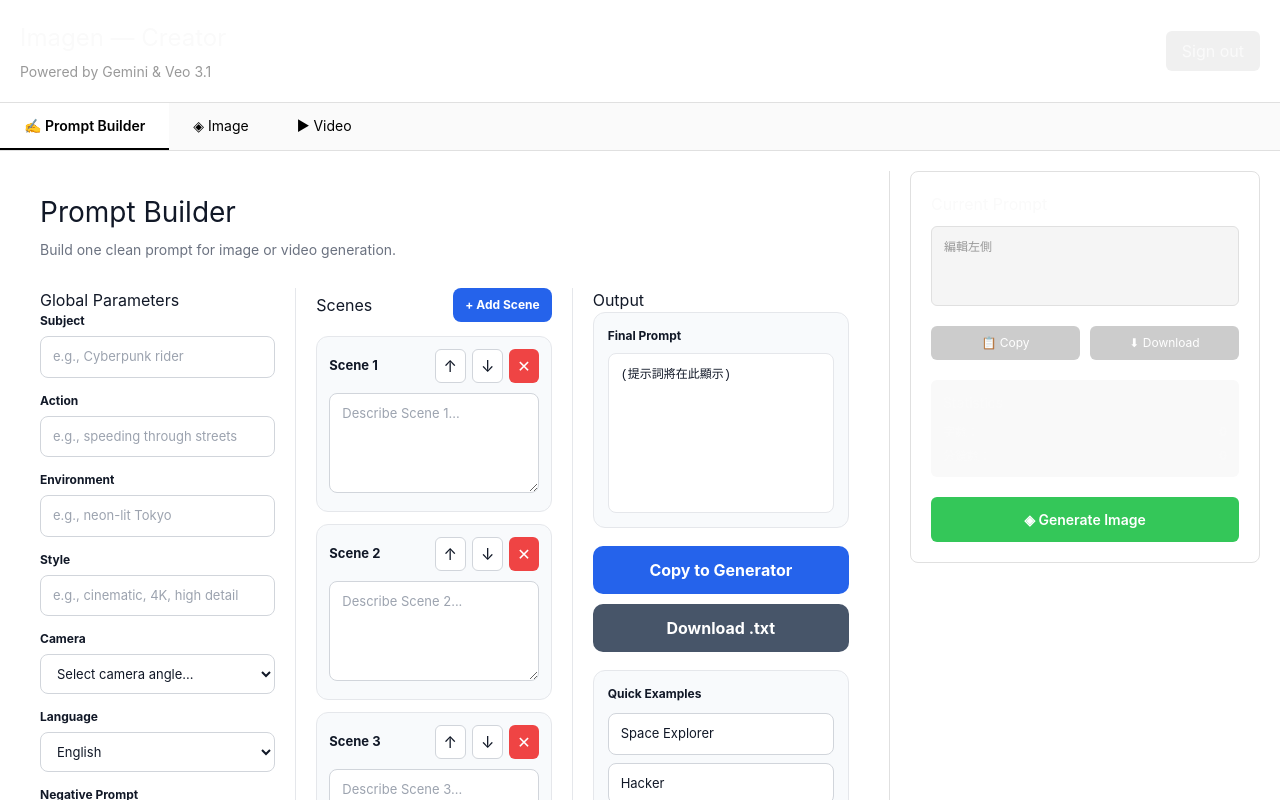
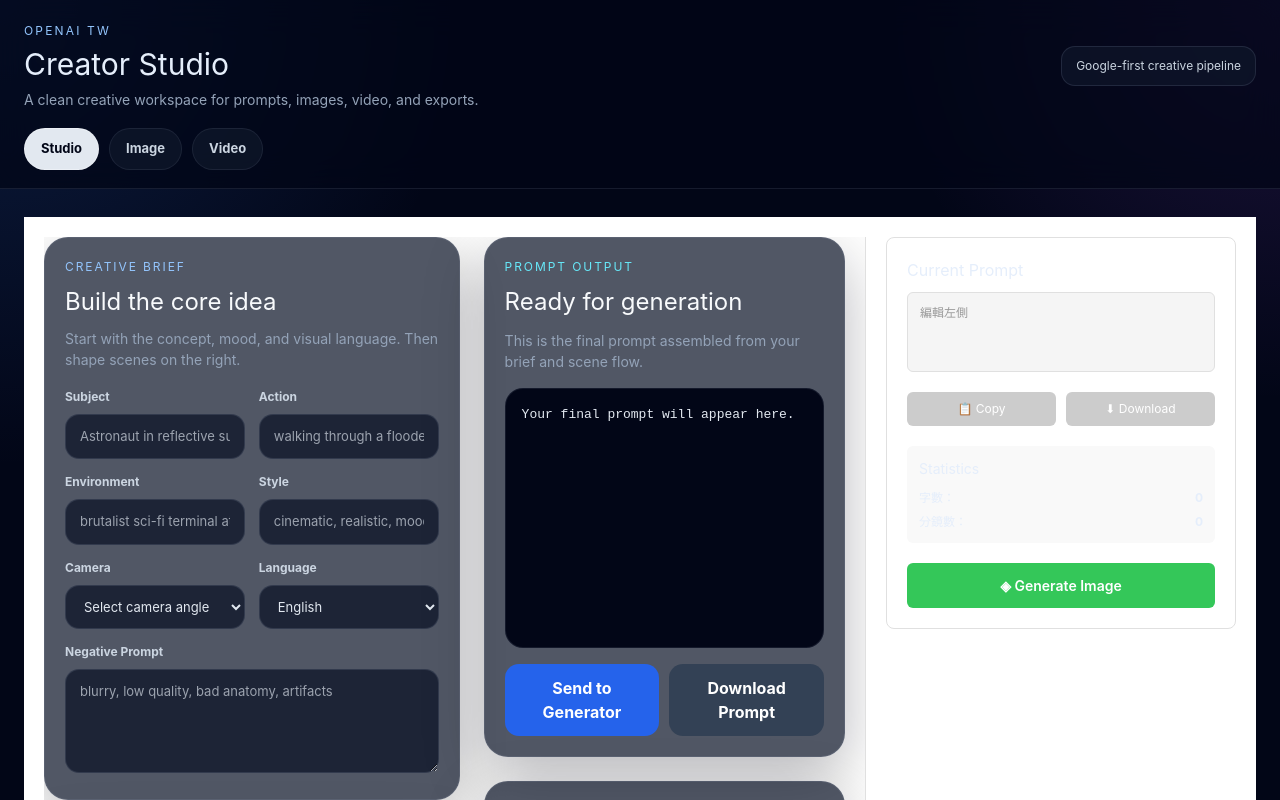
Before and after one commit to mavicair2tw/openai-tw-site, a Next.js app: page /creator in a window 1280 px wide. Shown: the top 800 px of the page. Built offline with nearby package versions, Linux system fonts and the light colour scheme.

Commit message:
feat(creator): redesign studio shell and prompt builder

```diff
--- a/src/app/creator/layout.tsx
+++ b/src/app/creator/layout.tsx
@@ -4,59 +4,97 @@ import { usePathname } from 'next/navigation';
 import Link from 'next/link';
 import { ReactNode } from 'react';
 
+const tabs = [
+  { label: 'Studio', path: '/creator' },
+  { label: 'Image', path: '/creator/image' },
+  { label: 'Video', path: '/creator/video' },
+];
+
 export default function CreatorLayout({ children }: { children: ReactNode }) {
   const pathname = usePathname();
 
-  const tabs = [
-    { label: '✍ Prompt Builder', path: '/creator', active: pathname === '/creator' },
-    { label: '◈ Image', path: '/creator/image', active: pathname === '/creator/image' },
-    { label: '▶ Video', path: '/creator/video', active: pathname === '/creator/video' },
-  ];
-
   return (
-    <div style={{ minHeight: '100vh', display: 'flex', flexDirection: 'column' }}>
-      <header style={{ padding: '20px', borderBottom: '1px solid #e0e0e0', background: '#fff' }}>
-        <div style={{ display: 'flex', justifyContent: 'space-between', alignItems: 'center' }}>
+    <div
+      style={{
+        minHeight: '100vh',
+        background:
+          'radial-gradient(circle at top left, rgba(59,130,246,0.18), transparent 28%), radial-gradient(circle at top right, rgba(168,85,247,0.16), transparent 24%), #020617',
+        color: '#e5eefb',
+      }}
+    >
+      <header
+        style={{
+          position: 'sticky',
+          top: 0,
+          zIndex: 20,
+          backdropFilter: 'blur(18px)',
+          background: 'rgba(2,6,23,0.72)',
+          borderBottom: '1px solid rgba(148,163,184,0.14)',
+        }}
+      >
+        <div
+          style={{
+            maxWidth: '1440px',
+            margin: '0 auto',
+            padding: '22px 24px 18px',
+            display: 'flex',
+            justifyContent: 'space-between',
+            alignItems: 'center',
+            gap: '20px',
+          }}
+        >
           <div>
-            <h1 style={{ margin: '0 0 5px 0', fontSize: '24px' }}>Imagen — Creator</h1>
-            <p style={{ margin: '0', fontSize: '14px', color: '#999' }}>
-              Powered by Gemini & Veo 3.1
+            <div style={{ fontSize: '12px', letterSpacing: '0.18em', textTransform: 'uppercase', color: '#93c5fd', marginBottom: '8px' }}>
+              OpenAI TW
+            </div>
+            <h1 style={{ margin: 0, fontSize: '30px', lineHeight: 1.1 }}>Creator Studio</h1>
+            <p style={{ margin: '8px 0 0', fontSize: '14px', color: '#94a3b8' }}>
+              A clean creative workspace for prompts, images, video, and exports.
             </p>
           </div>
-          <button style={{ padding: '8px 16px', cursor: 'pointer', background: '#f0f0f0', border: 'none', borderRadius: '6px' }}>
-            Sign out
-          </button>
+
+          <div
+            style={{
+              padding: '10px 14px',
+              borderRadius: '14px',
+              background: 'rgba(15,23,42,0.78)',
+              border: '1px solid rgba(148,163,184,0.16)',
+              color: '#cbd5e1',
+              fontSize: '12px',
+            }}
+          >
+            Google-first creative pipeline
           </div>
-      </header>
+        </div>
 
-      <nav style={{ display: 'flex', borderBottom: '1px solid #e0e0e0', background: '#fafafa' }}>
-        {tabs.map((tab) => (
+        <div style={{ maxWidth: '1440px', margin: '0 auto', padding: '0 24px 18px' }}>
+          <nav style={{ display: 'flex', gap: '10px' }}>
+            {tabs.map((tab) => {
+              const active = pathname === tab.path;
+              return (
                 <Link
                   key={tab.path}
                   href={tab.path}
                   style={{
-              padding: '12px 24px',
-              background: tab.active ? '#fff' : 'transparent',
-              borderBottom: tab.active ? '2px solid #000' : 'none',
-              cursor: 'pointer',
-              fontSize: '14px',
-              fontWeight: tab.active ? '600' : '400',
+                    padding: '10px 16px',
+                    borderRadius: '999px',
                     textDecoration: 'none',
-              color: '#000',
+                    color: active ? '#020617' : '#cbd5e1',
+                    background: active ? '#e2e8f0' : 'rgba(15,23,42,0.75)',
+                    border: active ? '1px solid rgba(255,255,255,0.35)' : '1px solid rgba(148,163,184,0.12)',
+                    fontSize: '13px',
+                    fontWeight: 700,
                   }}
                 >
                   {tab.label}
                 </Link>
-        ))}
+              );
+            })}
           </nav>
+        </div>
+      </header>
 
-      <main style={{ flex: 1 }}>
-        {children}
-      </main>
-
-      <footer style={{ padding: '10px 20px', textAlign: 'center', fontSize: '12px', color: '#999', borderTop: '1px solid #e0e0e0' }}>
-        <p>💡 Tip: Start in Prompt Builder to compose your prompt, then generate image</p>
-      </footer>
+      <main style={{ maxWidth: '1440px', margin: '0 auto', padding: '28px 24px 56px' }}>{children}</main>
     </div>
   );
 }
--- a/src/app/creator/page.tsx
+++ b/src/app/creator/page.tsx
@@ -53,7 +53,6 @@ export default function CreatorPromptPage() {
       <div style={{ flex: 1, overflow: 'auto', borderRight: '1px solid #e0e0e0', paddingRight: '20px' }}>
         <PromptBuilderComponent
           onPromptGenerated={handleGenerateFromBuilder}
-          showSoraGeneration={false}
         />
       </div>
 
--- a/src/components/PromptBuilder.tsx
+++ b/src/components/PromptBuilder.tsx
@@ -6,25 +6,28 @@ import { usePromptStore } from '@/store/usePromptStore';
 interface PromptBuilderProps {
   onPromptGenerated?: (prompt: string) => void;
   onBack?: () => void;
-  initialPrompt?: string;
-  showSoraGeneration?: boolean;
 }
 
-const inputStyle: React.CSSProperties = {
+const fieldStyle: React.CSSProperties = {
   width: '100%',
-  padding: '10px 12px',
-  borderRadius: '8px',
-  border: '1px solid #d1d5db',
+  padding: '12px 14px',
+  borderRadius: '14px',
+  border: '1px solid rgba(148,163,184,0.18)',
+  background: 'rgba(15,23,42,0.78)',
+  color: '#e2e8f0',
   fontSize: '13px',
   boxSizing: 'border-box',
-  color: '#111827',
-  background: '#ffffff',
 };
 
-export default function PromptBuilder({
-  onPromptGenerated,
-  onBack,
-}: PromptBuilderProps) {
+const cardStyle: React.CSSProperties = {
+  background: 'rgba(15,23,42,0.72)',
+  border: '1px solid rgba(148,163,184,0.16)',
+  borderRadius: '24px',
+  padding: '20px',
+  boxShadow: '0 20px 60px rgba(2,6,23,0.28)',
+};
+
+export default function PromptBuilder({ onPromptGenerated, onBack }: PromptBuilderProps) {
   const {
     globalParams,
     scenes,
@@ -45,9 +48,7 @@ export default function PromptBuilder({
     if (globalParams.style) parts.push(globalParams.style);
 
     let prompt = parts.join(', ');
-    const scenePrompts = scenes
-      .map((scene) => scene.description.trim())
-      .filter(Boolean);
+    const scenePrompts = scenes.map((scene) => scene.description.trim()).filter(Boolean);
 
     if (scenePrompts.length > 0) {
       prompt += `${prompt ? ' | ' : ''}${scenePrompts.join(' | ')}`;
@@ -60,7 +61,7 @@ export default function PromptBuilder({
     return prompt.trim();
   }, [globalParams, scenes]);
 
-  const handleCopyToGenerator = async () => {
+  const handleSendToGenerator = async () => {
     const prompt = generatePrompt();
     if (!prompt) return;
 
@@ -73,171 +74,203 @@ export default function PromptBuilder({
     onPromptGenerated?.(prompt);
   };
 
-  const handleDownloadPrompt = () => {
-    const prompt = generatePrompt();
-    if (!prompt) return;
-
-    const element = document.createElement('a');
-    element.setAttribute('href', `data:text/plain;charset=utf-8,${encodeURIComponent(prompt)}`);
-    element.setAttribute('download', 'prompt.txt');
-    document.body.appendChild(element);
-    element.click();
-    document.body.removeChild(element);
-  };
-
-  const applyExample = (preset: Partial<typeof globalParams>) => {
+  const applyPreset = (preset: Partial<typeof globalParams>) => {
     setGlobalParams(preset);
   };
 
+  const stats = {
+    scenes: scenes.filter((scene) => scene.description.trim()).length,
+    chars: finalPrompt.length,
+  };
+
   return (
-    <div style={{ padding: '20px', color: '#111827' }}>
-      <div style={{ marginBottom: '28px' }}>
-        <h1 style={{ margin: '0 0 6px 0', fontSize: '28px' }}>Prompt Builder</h1>
-        <p style={{ margin: 0, fontSize: '14px', color: '#6b7280' }}>
-          Build one clean prompt for image or video generation.
-        </p>
-      </div>
-
-      <div style={{ display: 'grid', gridTemplateColumns: '1fr 1fr 1fr', gap: '20px' }}>
-        <div style={{ borderRight: '1px solid #e5e7eb', paddingRight: '20px' }}>
-          <h2 style={{ marginTop: 0, fontSize: '16px' }}>Global Parameters</h2>
-
-          {[
-            ['subject', 'Subject', 'e.g., Cyberpunk rider'],
-            ['action', 'Action', 'e.g., speeding through streets'],
-            ['environment', 'Environment', 'e.g., neon-lit Tokyo'],
-            ['style', 'Style', 'e.g., cinematic, 4K, high detail'],
-          ].map(([key, label, placeholder]) => (
-            <div key={key} style={{ marginBottom: '14px' }}>
-              <label style={{ display: 'block', marginBottom: '6px', fontSize: '12px', fontWeight: 700 }}>
-                {label}
-              </label>
-              <input
-                type="text"
-                value={globalParams[key as keyof typeof globalParams] as string}
-                placeholder={placeholder}
-                onChange={(e) => setGlobalParams({ [key]: e.target.value })}
-                style={inputStyle}
-              />
+    <div style={{ display: 'grid', gridTemplateColumns: '1.15fr 1fr', gap: '24px' }}>
+      <div style={{ display: 'grid', gap: '24px' }}>
+        <section style={cardStyle}>
+          <div style={{ marginBottom: '18px' }}>
+            <div style={{ fontSize: '12px', textTransform: 'uppercase', letterSpacing: '0.16em', color: '#93c5fd', marginBottom: '8px' }}>
+              Creative Brief
             </div>
-          ))}
-
-          <div style={{ marginBottom: '14px' }}>
-            <label style={{ display: 'block', marginBottom: '6px', fontSize: '12px', fontWeight: 700 }}>
-              Camera
-            </label>
-            <select
-              value={globalParams.camera}
-              onChange={(e) => setGlobalParams({ camera: e.target.value })}
-              style={inputStyle}
-            >
-              <option value="">Select camera angle...</option>
-              <option value="wide">Wide shot</option>
-              <option value="close-up">Close-up</option>
-              <option value="aerial">Aerial</option>
-              <option value="tracking">Tracking</option>
-            </select>
+            <h2 style={{ margin: 0, fontSize: '24px', color: '#f8fafc' }}>Build the core idea</h2>
+            <p style={{ margin: '8px 0 0', fontSize: '14px', color: '#94a3b8' }}>
+              Start with the concept, mood, and visual language. Then shape scenes on the right.
+            </p>
           </div>
 
-          <div style={{ marginBottom: '14px' }}>
-            <label style={{ display: 'block', marginBottom: '6px', fontSize: '12px', fontWeight: 700 }}>
-              Language
-            </label>
-            <select
-              value={globalParams.language}
-              onChange={(e) => setGlobalParams({ language: e.target.value })}
-              style={inputStyle}
-            >
-              <option value="English">English</option>
-              <option value="中文">中文</option>
-              <option value="日本語">日本語</option>
-              <option value="Français">Français</option>
-            </select>
+          <div style={{ display: 'grid', gridTemplateColumns: '1fr 1fr', gap: '14px' }}>
+            {[
+              ['subject', 'Subject', 'Astronaut in reflective suit'],
+              ['action', 'Action', 'walking through a flooded station'],
+              ['environment', 'Environment', 'brutalist sci-fi terminal at dawn'],
+              ['style', 'Style', 'cinematic, realistic, moody volumetric light'],
+            ].map(([key, label, placeholder]) => (
+              <div key={key}>
+                <label style={{ display: 'block', marginBottom: '8px', fontSize: '12px', color: '#cbd5e1', fontWeight: 700 }}>
+                  {label}
+                </label>
+                <input
+                  value={globalParams[key as keyof typeof globalParams] as string}
+                  placeholder={placeholder}
+                  onChange={(e) => setGlobalParams({ [key]: e.target.value })}
+                  style={fieldStyle}
+                />
+              </div>
+            ))}
           </div>
 
-          <div style={{ marginBottom: '14px' }}>
-            <label style={{ display: 'block', marginBottom: '6px', fontSize: '12px', fontWeight: 700 }}>
+          <div style={{ display: 'grid', gridTemplateColumns: '1fr 1fr', gap: '14px', marginTop: '14px' }}>
+            <div>
+              <label style={{ display: 'block', marginBottom: '8px', fontSize: '12px', color: '#cbd5e1', fontWeight: 700 }}>
+                Camera
+              </label>
+              <select value={globalParams.camera} onChange={(e) => setGlobalParams({ camera: e.target.value })} style={fieldStyle}>
+                <option value="">Select camera angle</option>
+                <option value="wide">Wide shot</option>
+                <option value="close-up">Close-up</option>
+                <option value="aerial">Aerial</option>
+                <option value="tracking">Tracking</option>
+              </select>
+            </div>
+            <div>
+              <label style={{ display: 'block', marginBottom: '8px', fontSize: '12px', color: '#cbd5e1', fontWeight: 700 }}>
+                Language
+              </label>
+              <select value={globalParams.language} onChange={(e) => setGlobalParams({ language: e.target.value })} style={fieldStyle}>
+                <option value="English">English</option>
+                <option value="中文">中文</option>
+                <option value="日本語">日本語</option>
+                <option value="Français">Français</option>
+              </select>
+            </div>
+          </div>
+
+          <div style={{ marginTop: '14px' }}>
+            <label style={{ display: 'block', marginBottom: '8px', fontSize: '12px', color: '#cbd5e1', fontWeight: 700 }}>
               Negative Prompt
             </label>
             <textarea
               rows={4}
               value={globalParams.negativePrompt}
-              placeholder="e.g., blurry, low quality, distorted"
+              placeholder="blurry, low quality, bad anatomy, artifacts"
               onChange={(e) => setGlobalParams({ negativePrompt: e.target.value })}
-              style={{ ...inputStyle, resize: 'vertical' }}
+              style={{ ...fieldStyle, resize: 'vertical' }}
             />
           </div>
-        </div>
+        </section>
 
-        <div style={{ borderRight: '1px solid #e5e7eb', paddingRight: '20px' }}>
-          <div style={{ display: 'flex', justifyContent: 'space-between', alignItems: 'center', marginBottom: '14px' }}>
-            <h2 style={{ margin: 0, fontSize: '16px' }}>Scenes</h2>
+        <section style={cardStyle}>
+          <div style={{ display: 'flex', justifyContent: 'space-between', alignItems: 'center', marginBottom: '16px' }}>
+            <div>
+              <div style={{ fontSize: '12px', textTransform: 'uppercase', letterSpacing: '0.16em', color: '#c4b5fd', marginBottom: '8px' }}>
+                Scene Flow
+              </div>
+              <h2 style={{ margin: 0, fontSize: '24px', color: '#f8fafc' }}>Shape the sequence</h2>
+            </div>
             <button
               onClick={addScene}
-              style={{ border: 'none', borderRadius: '8px', padding: '8px 12px', background: '#2563eb', color: '#fff', cursor: 'pointer', fontWeight: 700, fontSize: '12px' }}
+              style={{ border: 'none', borderRadius: '999px', padding: '10px 14px', background: '#2563eb', color: '#fff', fontWeight: 700, cursor: 'pointer' }}
             >
               + Add Scene
             </button>
           </div>
 
-          <div style={{ display: 'grid', gap: '12px' }}>
+          <div style={{ display: 'grid', gap: '14px' }}>
             {scenes.map((scene, index) => (
-              <div key={scene.id} style={{ background: '#f8fafc', border: '1px solid #e5e7eb', borderRadius: '12px', padding: '12px' }}>
-                <div style={{ display: 'flex', justifyContent: 'space-between', alignItems: 'center', marginBottom: '10px' }}>
-                  <strong style={{ fontSize: '13px' }}>{scene.name}</strong>
+              <div key={scene.id} style={{ borderRadius: '18px', padding: '16px', background: 'rgba(2,6,23,0.42)', border: '1px solid rgba(148,163,184,0.12)' }}>
+                <div style={{ display: 'flex', justifyContent: 'space-between', alignItems: 'center', marginBottom: '12px' }}>
+                  <div>
+                    <div style={{ fontSize: '11px', color: '#93c5fd', textTransform: 'uppercase', letterSpacing: '0.14em' }}>Scene {index + 1}</div>
+                    <div style={{ fontWeight: 700, color: '#f8fafc' }}>{scene.name}</div>
+                  </div>
                   <div style={{ display: 'flex', gap: '6px' }}>
-                    <button onClick={() => moveScene(scene.id, 'up')} disabled={index === 0} style={{ border: '1px solid #d1d5db', borderRadius: '6px', background: '#fff', padding: '4px 8px', cursor: index === 0 ? 'not-allowed' : 'pointer' }}>↑</button>
-                    <button onClick={() => moveScene(scene.id, 'down')} disabled={index === scenes.length - 1} style={{ border: '1px solid #d1d5db', borderRadius: '6px', background: '#fff', padding: '4px 8px', cursor: index === scenes.length - 1 ? 'not-allowed' : 'pointer' }}>↓</button>
-                    <button onClick={() => deleteScene(scene.id)} style={{ border: 'none', borderRadius: '6px', background: '#ef4444', color: '#fff', padding: '4px 8px', cursor: 'pointer' }}>✕</button>
+                    <button onClick={() => moveScene(scene.id, 'up')} disabled={index === 0} style={{ border: '1px solid rgba(148,163,184,0.18)', borderRadius: '10px', background: 'rgba(15,23,42,0.9)', color: '#fff', padding: '6px 10px', cursor: index === 0 ? 'not-allowed' : 'pointer' }}>↑</button>
+                    <button onClick={() => moveScene(scene.id, 'down')} disabled={index === scenes.length - 1} style={{ border: '1px solid rgba(148,163,184,0.18)', borderRadius: '10px', background: 'rgba(15,23,42,0.9)', color: '#fff', padding: '6px 10px', cursor: index === scenes.length - 1 ? 'not-allowed' : 'pointer' }}>↓</button>
+                    <button onClick={() => deleteScene(scene.id)} style={{ border: 'none', borderRadius: '10px', background: '#ef4444', color: '#fff', padding: '6px 10px', cursor: 'pointer' }}>Delete</button>
                   </div>
                 </div>
                 <textarea
                   rows={4}
                   value={scene.description}
-                  placeholder={`Describe ${scene.name}...`}
+                  placeholder="Describe the beat, motion, camera energy, and emotional tone."
                   onChange={(e) => updateScene(scene.id, { description: e.target.value })}
-                  style={{ ...inputStyle, resize: 'vertical' }}
+                  style={{ ...fieldStyle, resize: 'vertical' }}
                 />
               </div>
             ))}
           </div>
-        </div>
+        </section>
+      </div>
 
-        <div>
-          <h2 style={{ marginTop: 0, fontSize: '16px' }}>Output</h2>
-          <div style={{ background: '#f8fafc', border: '1px solid #e5e7eb', borderRadius: '12px', padding: '14px', marginBottom: '18px' }}>
-            <div style={{ fontSize: '12px', fontWeight: 700, marginBottom: '8px' }}>Final Prompt</div>
-            <div style={{ background: '#fff', color: '#111827', minHeight: '160px', border: '1px solid #e5e7eb', borderRadius: '8px', padding: '12px', fontFamily: 'monospace', fontSize: '12px', whiteSpace: 'pre-wrap' }}>
-              {finalPrompt || '(提示詞將在此顯示)'}
-            </div>
+      <div style={{ display: 'grid', gap: '24px', alignContent: 'start' }}>
+        <section style={cardStyle}>
+          <div style={{ fontSize: '12px', textTransform: 'uppercase', letterSpacing: '0.16em', color: '#67e8f9', marginBottom: '8px' }}>
+            Prompt Output
+          </div>
+          <h2 style={{ margin: '0 0 10px 0', fontSize: '24px', color: '#f8fafc' }}>Ready for generation</h2>
+          <p style={{ margin: '0 0 16px 0', fontSize: '14px', color: '#94a3b8' }}>
+            This is the final prompt assembled from your brief and scene flow.
+          </p>
+
+          <div style={{ borderRadius: '18px', border: '1px solid rgba(148,163,184,0.12)', background: '#020617', padding: '16px', minHeight: '260px', color: '#e2e8f0', fontFamily: 'monospace', fontSize: '13px', lineHeight: 1.6, whiteSpace: 'pre-wrap' }}>
+            {finalPrompt || 'Your final prompt will appear here.'}
           </div>
 
-          <div style={{ display: 'grid', gap: '10px', marginBottom: '18px' }}>
-            <button onClick={handleCopyToGenerator} style={{ border: 'none', borderRadius: '10px', padding: '12px', background: '#2563eb', color: '#fff', fontWeight: 700, cursor: 'pointer' }}>
-              Copy to Generator
+          <div style={{ display: 'grid', gridTemplateColumns: '1fr 1fr', gap: '10px', marginTop: '16px' }}>
+            <button onClick={handleSendToGenerator} style={{ border: 'none', borderRadius: '14px', padding: '12px', background: '#2563eb', color: '#fff', fontWeight: 700, cursor: 'pointer' }}>
+              Send to Generator
             </button>
-            <button onClick={handleDownloadPrompt} style={{ border: 'none', borderRadius: '10px', padding: '12px', background: '#475569', color: '#fff', fontWeight: 700, cursor: 'pointer' }}>
-              Download .txt
+            <button
+              onClick={() => {
+                const prompt = generatePrompt();
+                if (!prompt) return;
+                const element = document.createElement('a');
+                element.setAttribute('href', `data:text/plain;charset=utf-8,${encodeURIComponent(prompt)}`);
+                element.setAttribute('download', 'prompt.txt');
+                document.body.appendChild(element);
+                element.click();
+                document.body.removeChild(element);
+              }}
+              style={{ border: 'none', borderRadius: '14px', padding: '12px', background: '#334155', color: '#fff', fontWeight: 700, cursor: 'pointer' }}
+            >
+              Download Prompt
             </button>
-            {onBack && (
-              <button onClick={onBack} style={{ border: 'none', borderRadius: '10px', padding: '12px', background: '#64748b', color: '#fff', fontWeight: 700, cursor: 'pointer' }}>
-                Back
-              </button>
-            )}
           </div>
 
-          <div style={{ background: '#f8fafc', border: '1px solid #e5e7eb', borderRadius: '12px', padding: '14px' }}>
-            <div style={{ fontSize: '12px', fontWeight: 700, marginBottom: '10px' }}>Quick Examples</div>
-            <div style={{ display: 'grid', gap: '8px' }}>
-              <button onClick={() => applyExample({ subject: 'Astronaut', action: 'floating in space', environment: 'nebula', camera: 'wide', style: 'cinematic, 8K' })} style={{ ...inputStyle, cursor: 'pointer', textAlign: 'left' }}>
-                Space Explorer
-              </button>
-              <button onClick={() => applyExample({ subject: 'Cyberpunk hacker', action: 'typing furiously', environment: 'dark neon-lit room', camera: 'close-up', style: 'film noir, 4K' })} style={{ ...inputStyle, cursor: 'pointer', textAlign: 'left' }}>
-                Hacker
-              </button>
-            </div>
+          {onBack && (
+            <button onClick={onBack} style={{ marginTop: '10px', width: '100%', border: 'none', borderRadius: '14px', padding: '12px', background: '#475569', color: '#fff', fontWeight: 700, cursor: 'pointer' }}>
+              Back
+            </button>
+          )}
+        </section>
+
+        <section style={cardStyle}>
+          <div style={{ fontSize: '12px', textTransform: 'uppercase', letterSpacing: '0.16em', color: '#f9a8d4', marginBottom: '8px' }}>
+            Studio Presets
           </div>
-        </div>
+          <h2 style={{ margin: '0 0 14px 0', fontSize: '24px', color: '#f8fafc' }}>Jumpstart ideas</h2>
+          <div style={{ display: 'grid', gap: '10px' }}>
+            <button onClick={() => applyPreset({ subject: 'Astronaut', action: 'floating through an abandoned orbital garden', environment: 'sunrise above Earth', camera: 'wide', style: 'cinematic, atmospheric, premium sci-fi' })} style={{ ...fieldStyle, textAlign: 'left', cursor: 'pointer' }}>
+              Orbital Garden
+            </button>
+            <button onClick={() => applyPreset({ subject: 'Luxury concept vehicle', action: 'gliding through rain-soaked streets', environment: 'futuristic Taipei at night', camera: 'tracking', style: 'sleek, glossy, cinematic ad film' })} style={{ ...fieldStyle, textAlign: 'left', cursor: 'pointer' }}>
+              Neo City Drive
+            </button>
+            <button onClick={() => applyPreset({ subject: 'Fashion model', action: 'turning slowly under moving light', environment: 'minimal black stage', camera: 'close-up', style: 'high-end editorial, sculptural lighting' })} style={{ ...fieldStyle, textAlign: 'left', cursor: 'pointer' }}>
+              Editorial Portrait
+            </button>
+          </div>
+        </section>
+
+        <section style={{ ...cardStyle, display: 'grid', gridTemplateColumns: '1fr 1fr', gap: '12px' }}>
+          <div>
+            <div style={{ fontSize: '12px', color: '#94a3b8', marginBottom: '6px' }}>Active scenes</div>
+            <div style={{ fontSize: '30px', fontWeight: 800, color: '#f8fafc' }}>{stats.scenes}</div>
+          </div>
+          <div>
+            <div style={{ fontSize: '12px', color: '#94a3b8', marginBottom: '6px' }}>Prompt length</div>
+            <div style={{ fontSize: '30px', fontWeight: 800, color: '#f8fafc' }}>{stats.chars}</div>
+          </div>
+        </section>
       </div>
     </div>
   );
```
Lines whose indentation alone changed are shown as unchanged.
